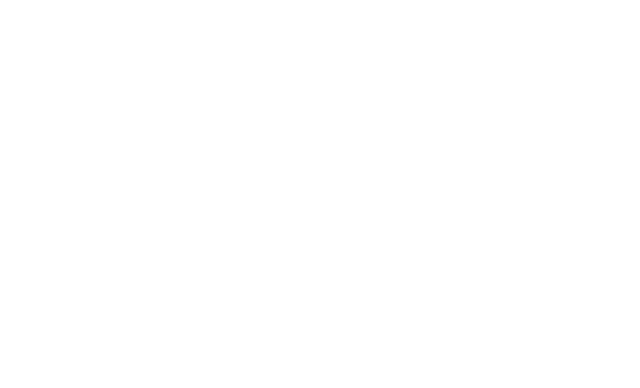
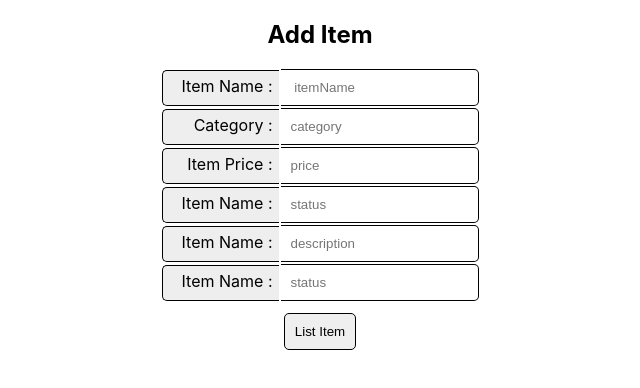
Before and after one commit to Mepkaz01/EatWiki-frontend.github.io, a React (Create React App) app in the folder my-salepoint-app/: page /additem in a window 1280 px wide. Shown: the top 388 px of the page, without its empty margins (320-960 px from the left). Built offline with nearby package versions, Linux system fonts and the light colour scheme.

Commit message:
Item post is working

```diff
--- a/my-salepoint-app/src/App.css
+++ b/my-salepoint-app/src/App.css
@@ -10,7 +10,7 @@
     min-height: 340px;
     border: 2px solid black;
     /* padding: 30px; */
-    /* border-radius: 5px; */
+    border-radius: 5px;
     background-color: white;
     align-items: center;
   }
@@ -49,3 +49,19 @@
     transform: rotate(360deg);
   }
 }
+.labelst {
+  display: inline-block;
+  width: 100px;
+  text-align: right;
+  border-start-start-radius: 5px;
+  border-end-start-radius: 5px;
+  border: 0.25px solid;
+  border-right: 0;
+
+  background: rgb(238, 238, 238);
+  /* border-right: 8px solid rgb(238, 238, 238); */
+  margin-right: 2px;
+
+
+  padding: 4.5px 6px 9px 10px;
+}
--- a/my-salepoint-app/src/App.js
+++ b/my-salepoint-app/src/App.js
@@ -6,6 +6,8 @@
 import Signup from "./components/Signup"
 import Profile from "./components/Profile"
 import Items from "./components/Items"
+import Item from "./components/Item"
+import AddItem from "./components/AddItem"
 
 function App() {
   return (
@@ -20,6 +22,10 @@
 
       <Route path="/items" render={ () =><Items />}/>
 
+      <Route path="/item/:indx" render={ (props) =><Item {...props}/>}/>
+
+      <Route path="/additem" render={(props) => <AddItem {...props}/>}/>
+
     </div>
   );
 }
--- /dev/null
+++ b/my-salepoint-app/src/components/AddItem.js
@@ -0,0 +1,64 @@
+import React, {Component} from "react"
+import axios from "axios"
+
+class AddItem extends Component {
+    constructor() {
+        super()
+        this.state= {
+            data: {
+
+                itemName:"",
+                category:"",
+                price: "",
+                status: "",
+                description:"",
+                image: "",
+
+
+            }
+        }
+    }
+
+    handleChange = (event) => {
+        this.setState(prevState => ({
+            data: {
+                ...prevState.data,
+                [event.target.name]: event.target.value
+            }
+        }))
+    }
+
+    handleSubmit = (event) => {
+        event.preventDefault()
+        axios.post("http://localhost:3001/items/newitem", this.state.data)
+        .then(resp => {
+            console.log("item Created")
+            console.log(resp)
+            this.props.history.push(`/items`)
+            // this.props.history.push(`/profile/${resp.data.user.id}`)
+        })
+        .catch(err => {
+            console.log(err)
+        })
+    }
+
+    render() {
+        console.log(this.state.data)
+        return (
+            <div>
+                <h2>Add Item</h2>
+                <form onSubmit={this.handleSubmit} style={{display:'flex',flexDirection:'column',alignItems:"center"}}>
+                <div style={{marginBottom:'2px'}}><label  class="labelst" for="id1"> Item Name :</label><input onChange={this.handleChange} type="text" name="itemName" placeholder=" itemName" style={{ padding: '10px 10px',borderTopRightRadius:'5px', borderEndEndRadius:'5px',border:'0.25px solid', borderLeft:'0'}}/></div>
+                <div style={{marginBottom:'2px'}}><label  class="labelst" for="id1"> Category :</label><input onChange={this.handleChange} type="text" name="category" placeholder="category" style={{ padding: '10px 10px',borderTopRightRadius:'5px', borderEndEndRadius:'5px',border:'0.25px solid', borderLeft:'0'}}/></div>
+                <div style={{marginBottom:'2px'}}><label  class="labelst" for="id1"> Item Price :</label><input onChange={this.handleChange} type="text" name="price" placeholder="price" style={{ padding: '10px 10px',borderTopRightRadius:'5px', borderEndEndRadius:'5px',border:'0.25px solid', borderLeft:'0'}} /></div>
+                <div style={{marginBottom:'2px'}}><label  class="labelst" for="id1"> Item Name :</label><input onChange={this.handleChange} type="text" name="status" placeholder="status"style={{ padding: '10px 10px',borderTopRightRadius:'5px', borderEndEndRadius:'5px',border:'0.25px solid', borderLeft:'0'}} /> </div>
+                <div style={{marginBottom:'2px'}}><label  class="labelst" for="id1"> Item Name :</label><input onChange={this.handleChange} type="text" name="description" placeholder="description" style={{ padding: '10px 10px',borderTopRightRadius:'5px', borderEndEndRadius:'5px',border:'0.25px solid', borderLeft:'0'}}/>  </div>
+                <div style={{marginBottom:'2px'}}><label  class="labelst" for="id1"> Item Name :</label><input onChange={this.handleChange} type="text" name="image" placeholder="status" style={{ padding: '10px 10px',borderTopRightRadius:'5px', borderEndEndRadius:'5px',border:'0.25px solid', borderLeft:'0'}}/>   </div>
+                <input type="submit" value="List Item" style={{ padding: '10px 10px', border:'0.25px solid', borderRadius:'5px', marginTop:'10px'}}/>
+                </form>
+            </div>
+        )
+    }
+}
+
+export default AddItem
--- a/my-salepoint-app/src/components/Home.js
+++ b/my-salepoint-app/src/components/Home.js
@@ -7,6 +7,7 @@
             <h1>Home</h1>
             <Link to="/login">Log In</Link>
             <Link to="/signup">Sign Up</Link>
+            <Link to="/additem">List Item </Link>
         </div>
     )
 }
--- /dev/null
+++ b/my-salepoint-app/src/components/Item.js
@@ -0,0 +1,44 @@
+import axios from 'axios'
+import React from 'react'
+
+class Item extends React.Component {
+
+    constructor(props){
+    super(props)
+    this.state={
+        item:{}
+    }
+}
+componentDidMount =()=>{
+    axios.get(`http://localhost:3001/items/${this.props.match.params.indx}`).then(
+        resp =>{
+            console.log(resp)
+            this.setState({
+                item:resp.data
+            })
+        }
+    )
+}
+
+render = ()=>{
+    const item=this.state.item
+
+    return(
+        <div>
+
+            <h1> Item Sale </h1>
+            <div className="App1">
+            <div >
+                <img src={item.image} alt="Pic" width='400'/>
+                <h3 key={item.id}>{item.itemName}</h3>
+                <h4 key={item.id}>{item.category}{'  ( '}<span style={{color:'red'}}>{item.status}</span>{' )'}</h4>
+                <h3>{'$ '}<span style={{color:'blue'}}>{item.price}</span></h3>
+                <h5 key={item.id}>{item.description}</h5>
+                </div>
+
+            </div>
+        </div>
+    )
+}
+}
+export default Item;
```
